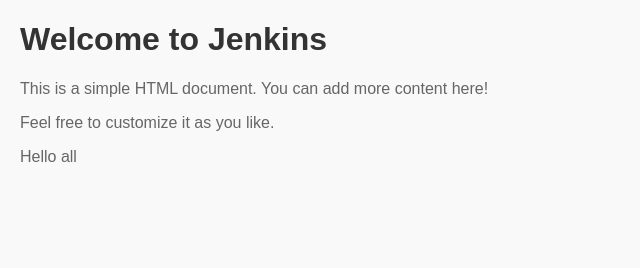
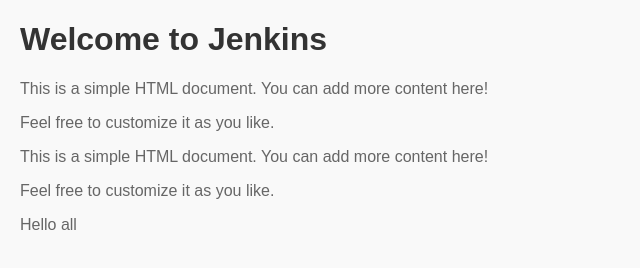
Before and after one commit to kingkevin11/Jenky, a plain HTML site: page index.html in a window 1280 px wide. Shown: the whole page, without its empty margins (0-640 px from the left). Drawn offline with Linux system fonts and the light colour scheme.

Commit message:
Update index.html

```diff
--- a/index.html
+++ b/index.html
@@ -22,6 +22,8 @@
     <h1>Welcome to Jenkins</h1>
     <p>This is a simple HTML document. You can add more content here!</p>
     <p>Feel free to customize it as you like.</p>
+    <p>This is a simple HTML document. You can add more content here!</p>
+    <p>Feel free to customize it as you like.</p>
     <p>Hello all</p>
 </body>
 </html>
```
